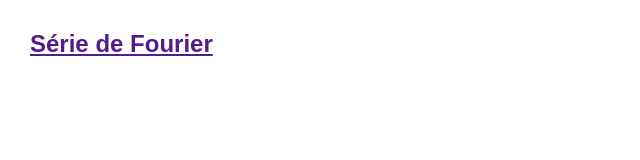
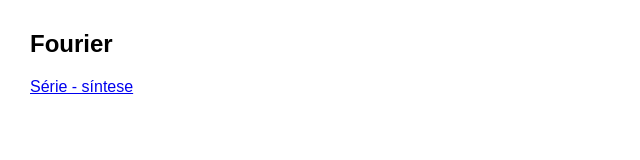
Before and after one commit to ecgurjao/Applets, a plain HTML site: page index.html in a window 1280 px wide. Shown: the whole page, without its empty margins (0-640 px from the left). Drawn offline with Linux system fonts and the light colour scheme.

Commit message:
Atualizando index

```diff
--- a/index.html
+++ b/index.html
@@ -35,7 +35,7 @@
 
 <body>
 
-<h2><a href=''Serie_Fourier.html">Série de Fourier</a></h2>
-
+<h2>Fourier</a></h2>
+<a href="Serie_Fourier.html">Série - síntese</a>
 </body
 </html>
```
